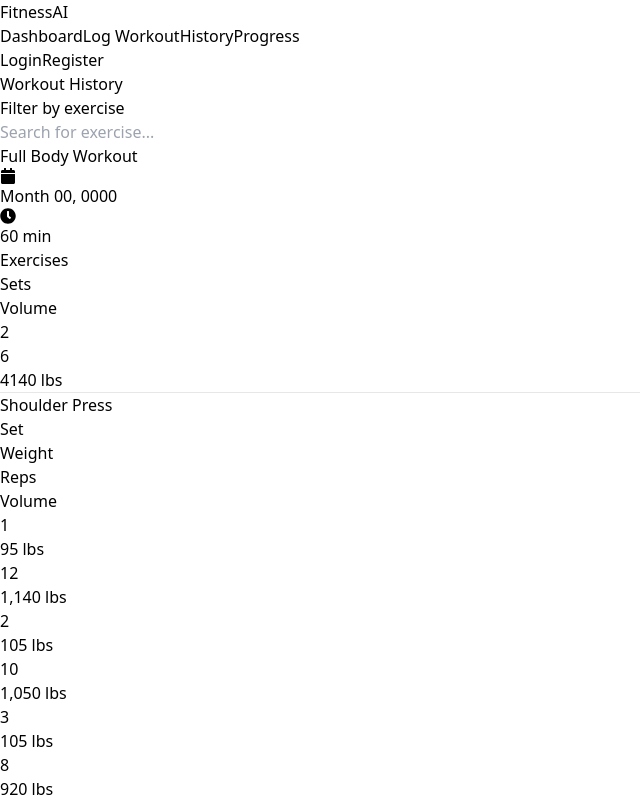
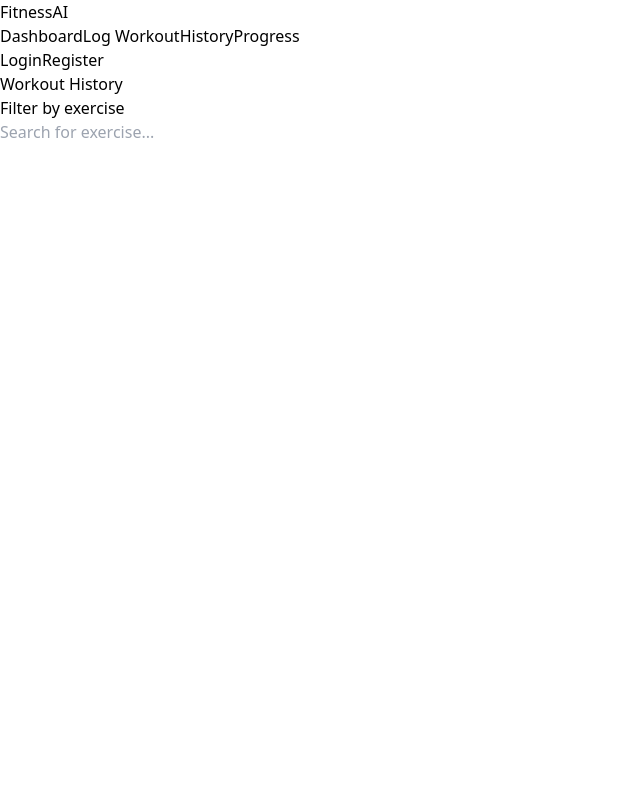
Before and after one commit to dse188/fitness-ai, a React (Vite) app in the folder fitness-ai/: page /History in a window 1280 px wide. Shown: the whole page, without its empty margins (0-640 px from the left). Built offline with nearby package versions, Linux system fonts and the light colour scheme.

Commit message:
Refactored components from Log and History page

```diff
--- a/fitness-ai/src/App.jsx
+++ b/fitness-ai/src/App.jsx
@@ -9,10 +9,12 @@ import History from './pages/History'
 import Printer from './components/Practice/Printer'
 import LogWorkout from './pages/LogWorkout'
 import {Routes, Route} from "react-router-dom"
+import { WorkoutProvider } from './components/LogWorkout_comps/WorkoutContext'
 
 function App() {
 
   return (
+    <WorkoutProvider>
       <main className='main-content'>
         <Routes>
           <Route path="/" element={<Home />}/>
@@ -20,6 +22,7 @@ function App() {
           <Route path="/History" element={<History />}/>
         </Routes>
       </main>
+    </WorkoutProvider>
   );
 }
 
--- a/fitness-ai/src/components/History_comps/ShowWorkout.jsx
+++ b/fitness-ai/src/components/History_comps/ShowWorkout.jsx
@@ -1,24 +1,11 @@
 import React from 'react'
 
-function ShowWorkout({set, volume, reps, weight}) {
-
-    const historySet1 = {
-            set: "1", weight: "95 lbs", reps: "12", volume: "1,140 lbs"
-        }
-
-        const historySet2 = {
-            set: "2", weight: "105 lbs", reps: "10", volume: "1,050 lbs"
-        }
-
-        const historySet3 = {
-            set: "3", weight: "105 lbs", reps: "8", volume: "920 lbs"
-        }
-
+function ShowWorkout({ exercise }) {
 
   return (
     <div className='Workout-card    pt-4'>
         <hr className='pb-2'/>
-                <h3 className='Workout-title    text-black text-lg font-semibold'>Shoulder Press</h3>
+        <h3 className='Workout-title    text-black text-lg font-semibold'>{exercise.name}</h3>
         <div className='History-info     grid grid-cols-5 text-sm text-gray-500 font-semibold pt-2'>
             <h6>Set</h6>
             <h6>Weight</h6>
@@ -26,27 +13,17 @@ function ShowWorkout({set, volume, reps, weight}) {
             <h6>Volume</h6>
         </div>
         <div className='History-numbers     '>
-                    <div className='History-info-set1     grid grid-cols-5 text-sm text-black  pt-2'>
-                        <h6>{historySet1.set}</h6>
-                        <h6>{historySet1.weight}</h6>
-                        <h6>{historySet1.reps}</h6>
-                        <h6>{historySet1.volume}</h6>
+            {exercise.sets.map(set => (
+                <div key={set.setNumber} className='grid grid-cols-5 text-sm text-black pt-2'>
+                    <h6>{set.setNumber}</h6>
+                    <h6>{set.weight}</h6>
+                    <h6>{set.reps}</h6>
+                    <h6>{set.volume}</h6>
                 </div>
-                    <div className='History-info-set2     grid grid-cols-5 text-sm text-black  pt-2'>
-                        <h6>{historySet2.set}</h6>
-                        <h6>{historySet2.weight}</h6>
-                        <h6>{historySet2.reps}</h6>
-                        <h6>{historySet2.volume}</h6>
-                    </div>
-                    <div className='History-info-set3     grid grid-cols-5 text-sm text-black  pt-2'>
-                        <h6>{historySet3.set}</h6>
-                        <h6>{historySet3.weight}</h6>
-                        <h6>{historySet3.reps}</h6>
-                        <h6>{historySet3.volume}</h6>
+            ))}
         </div>
     </div>
-            </div>
-  )
+  );
 }
 
 export default ShowWorkout
--- a/fitness-ai/src/components/History_comps/WorkoutHistory.jsx
+++ b/fitness-ai/src/components/History_comps/WorkoutHistory.jsx
@@ -1,30 +1,27 @@
-import React from 'react'
+import React, { useContext } from 'react'
 import { FaClock, FaCalendar } from 'react-icons/fa'
+import { WorkoutContext } from '../LogWorkout_comps/WorkoutContext'
 import ShowWorkout from './ShowWorkout'
 
 function WorkoutHistory({exercises, sets, volume}) {
 
-    const numbers = {
-        exercises: "2",
-        sets: "6",
-        volume: "4140 lbs"
-    }
-
-
+    const { workouts } = useContext(WorkoutContext);
 
   return (
-    <div className='Workout-history-card    border rounded-md pb-8'>
+    <div className='space-y-4'>
+        {workouts.map(workout => (
+            <div key={workout.id} className='Workout-history-card    border rounded-md pb-8'>
                 <div className='pl-5 pr-5'>
-            <h1 className='text-2xl font-semibold pt-5'>Full Body Workout</h1>
+                    <h1 className='text-2xl font-semibold pt-5'>{workout.title}</h1>
                     <div className='Date-and-duration   flex gap-5 text-sm text-gray-500'>
 
                         <div className='Date    flex gap-1'>
                             <FaCalendar className='text-sm m-auto'/>
-                    <h6>Month 00, 0000 </h6>
+                            <h6>{new Date(workout.date).toLocaleDateString()}</h6>
                         </div>
                         <div className='Duration    flex gap-1'>
                             <FaClock className='text-sm mt-1'/>
-                    <h6>60 min</h6>
+                            <h6>{workout.duration} min</h6>
                         </div>
                     </div>
 
@@ -35,21 +32,27 @@ function WorkoutHistory({exercises, sets, volume}) {
                             <h6>Volume</h6>
                         </div>
                         <div className='grid grid-cols-4 text-sm text-black font-semibold'>
-                    <h6>{numbers.exercises}</h6>
-                    <h6>{numbers.sets}</h6>
-                    <h6>{numbers.volume}</h6>
+                            <h6>{workout.exercises.length}</h6>
+                            <h6>{workout.exercises.reduce((total, ex) => total + ex.sets.length, 0)}</h6>
+                            <h6>{workout.exercises.reduce((total, ex) =>
+                                total + ex.sets.reduce((sum, set) => sum + set.volume, 0), 0)} lbs</h6>
                         </div>
                     </div>
 
 
                     {/* Show exercise and amount of workout done */}
-            <ShowWorkout />
-
-
+                    {workout.exercises.map(exercise => (
+                        <ShowWorkout
+                            key={exercise.id}
+                            exercise={exercise}
+                        />
+                    ))}
+                </div>
+            </div>
+        ))}
 
     </div>
-    </div>
-  )
+  );
 }
 
 export default WorkoutHistory
--- a/fitness-ai/src/components/LogWorkout_comps/AddSet.jsx
+++ b/fitness-ai/src/components/LogWorkout_comps/AddSet.jsx
@@ -1,22 +1,56 @@
 import React from 'react'
+import { useState, useEffect } from 'react';
 import { FaTrashAlt } from 'react-icons/fa'
 
-function AddSet({ setNumber, onRemove }) {
+function AddSet({ id, setNumber, onRemove, onSetChange, initialWeight, initialReps }) {
+    const [weight, setWeight] = useState(initialWeight);
+    const [reps, setReps] = useState(initialReps);
+
+    useEffect(() => {
+        const weightNum = parseFloat(weight) || 0;
+        const repsNum = parseInt(reps) || 0;
+        const volume = weightNum * repsNum;
+
+        onSetChange({
+            id,
+            setNumber,
+            weight: weightNum,
+            reps: repsNum,
+            volume
+        });
+    }, [weight, reps, id, setNumber, onSetChange]);
+
+
+
   return (
     <div className='sets-content grid grid-cols-4 pt-2 gap-2 text-sm'>
         <div className='font-semibold'>{setNumber}</div>
-        <input type="number" min={0} className='bg-zinc-100 border rounded-md p-1 pl-3 pr-3 focus:outline-none focus:ring-2 focus:ring-sky-500 focus:ring-offset-2' placeholder='10'></input>
-        <input type="number" min={0} className='bg-zinc-100 border rounded-md p-1 pl-3 pr-3 focus:outline-none focus:ring-2 focus:ring-sky-500 focus:ring-offset-2' placeholder='10'></input>
+        <input
+          type="number"
+          min={0}
+          value={weight}
+          onChange={(e) => setWeight(e.target.value)}
+          className='bg-zinc-100 border rounded-md p-1 pl-3 pr-3 focus:outline-none focus:ring-2 focus:ring-sky-500 focus:ring-offset-2'
+          placeholder='Weight'
+        />
+        <input
+          type="number"
+          min={0}
+          value={reps}
+          onChange={(e) => setReps(e.target.value)}
+          className='bg-zinc-100 border rounded-md p-1 pl-3 pr-3 focus:outline-none focus:ring-2 focus:ring-sky-500 focus:ring-offset-2'
+          placeholder='Reps'
+        />
         <div>
             <button
-            className='p-2 rounded-md hover:bg-blue-500'
-            onClick={onRemove}
-        >
-            <FaTrashAlt/>
-        </button>
+              className='p-2 rounded-md hover:bg-blue-500'
+              onClick={onRemove}
+            >
+              <FaTrashAlt/>
+            </button>
         </div>
     </div>
-  )
+  );
 }
 
 export default AddSet
--- a/fitness-ai/src/components/LogWorkout_comps/MidLog.jsx
+++ b/fitness-ai/src/components/LogWorkout_comps/MidLog.jsx
@@ -27,6 +27,23 @@ function MidLog() {
     const removeWorkout = (id) => {
         setWorkout(workout.filter(item => item.id !== id));
     };
+
+    const handleSaveWorkout = () => {
+        const newWorkout = {
+            id: Date.now(),
+            title: workoutTitle, // Need to add state for this
+            date: new Date().toISOString(),
+            duration: workoutDuration, // Need to add state for this
+            notes: workoutNotes, // Need to add state for this
+            exercises: workout.map(exercise => ({
+                ...exercise,
+                sets: setsData[exercise.id] || [] // need to track sets data
+            }))
+        };
+
+        setWorkouts([...workouts, newWorkout]);
+        // also save to localStorage or backend
+    }
 
 
   return (
--- a/fitness-ai/src/components/LogWorkout_comps/WorkoutBox.jsx
+++ b/fitness-ai/src/components/LogWorkout_comps/WorkoutBox.jsx
@@ -1,21 +1,46 @@
-import React, { useState } from 'react'
+import React, { useState, useCallback } from 'react'
 import { FaTrashAlt, FaPlus } from 'react-icons/fa'
 import AddSet from './AddSet';
 
 function WorkoutBox({ removeWorkout, exerciseName, muscle }) {
 
-    const [sets, setSets] = useState([{ id: 1}]); // Start with one set
+    const [sets, setSets] = useState([{
+        id: 1,
+        setNumber: 1,
+        weight: 0,
+        reps: 0,
+        volume: 0
+    }]);
 
     const addSet = () => {
         const newId = sets.length > 0 ? Math.max(...sets.map(set => set.id)) + 1 : 1;
-        setSets([...sets, { id: newId }]);
+        setSets([...sets, {
+            id: newId,
+            setNumber: newId,
+            weight: 0,
+            reps: 0,
+            volume: 0
+        }]);
     }
 
     const removeSet = (id) => {
-        if(sets.length > 1) { // Prevent removing the first set
+        if(sets.length > 1) {
             setSets(sets.filter(set => set.id !== id));
         }
     };
+
+    const handleSetChange = useCallback((updatedSet) => {
+        setSets(prevSets =>
+            prevSets.map(set =>
+                set.id === updatedSet.id ? {
+                    ...set,
+                    weight: updatedSet.weight,
+                    reps: updatedSet.reps,
+                    volume: updatedSet.volume
+                } : set
+            )
+        );
+    }, []);
 
 
   return (
@@ -37,11 +62,15 @@ function WorkoutBox({ removeWorkout, exerciseName, muscle }) {
                         <h6>Reps</h6>
                     </div>
 
-                    {sets.map((set, index) => (
+                    {sets.map((set) => (
                         <AddSet
                             key={set.id}
-                            setNumber={index + 1}
+                            id={set.id}
+                            setNumber={set.setNumber}
                             onRemove={() => removeSet(set.id)}
+                            onSetChange={handleSetChange}
+                            initialWeight={set.weight}
+                            initialReps={set.reps}
                         />
                     ))}
 
--- /dev/null
+++ b/fitness-ai/src/components/LogWorkout_comps/WorkoutContext.jsx
@@ -0,0 +1,25 @@
+import React, { createContext, useState, useEffect } from 'react'
+
+export const WorkoutContext = createContext();
+
+export const WorkoutProvider = ({ children }) => {
+    const [workouts, setWorkouts] = useState([]);
+
+    useEffect(() => {
+        // Load saved workouts from localStorage or API
+        const saved = localStorage.getItem('workouts');
+        if(saved) setWorkouts(JSON.parse(saved));
+    }, []);
+
+    const saveWorkout = (workout) => {
+        const updated = [...workouts, workout];
+        setWorkouts(updated);
+        localStorage.setItem('workouts', JSON.stringify(updated));
+    };
+
+    return (
+        <WorkoutContext.Provider value={{ workouts, saveWorkout }}>
+            {children}
+        </WorkoutContext.Provider>
+    );
+};
```
Also changed, not shown: fitness-ai/src/components/Practice/WorkoutDataExample.js (added, +23 -0 lines). Lines whose indentation alone changed are shown as unchanged.
